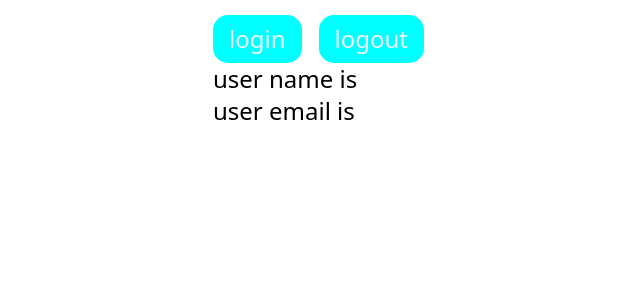
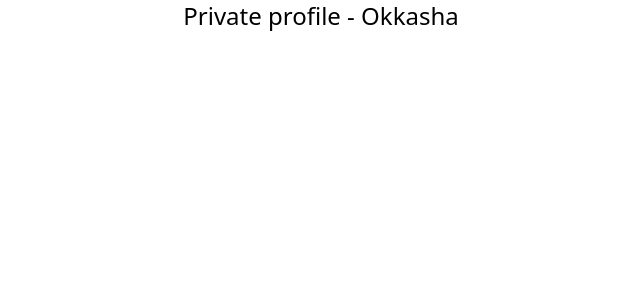
Before and after one commit to OkkashaAlly/react-typescript, a React (Vite) app: page / in a window 1280 px wide. Shown: the top 300 px of the page, without its empty margins (319-959 px from the left). Built offline with nearby package versions, Linux system fonts and the light colour scheme.

Commit message:
Component as prop

```diff
--- a/src/App.tsx
+++ b/src/App.tsx
@@ -11,6 +11,8 @@ import Counter from "./components/state/Counter";
 import { ThemeContextProvider } from "./components/context/ThemeContext";
 import Box from "./components/context/Box";
 import { UserContextProvider } from "./components/context/UserContext";
+import Profile from "./components/Auth/Profile";
+import Private from "./components/Auth/Private";
 
 function App() {
   const person = {
@@ -48,9 +50,10 @@ function App() {
       {/* <ThemeContextProvider>
         <Box/>
       </ThemeContextProvider> */}
-      <UserContextProvider>
+      {/* <UserContextProvider>
         <User />
-      </UserContextProvider>
+      </UserContextProvider> */}
+      <Profile isLoggedIn={true} component={Private} />
     </div>
   );
 }
--- /dev/null
+++ b/src/components/Auth/Login.tsx
@@ -0,0 +1,9 @@
+import React from 'react'
+
+const Login = () => {
+  return (
+    <div>please login to continue</div>
+  )
+}
+
+export default Login
--- /dev/null
+++ b/src/components/Auth/Private.tsx
@@ -0,0 +1,11 @@
+import React from "react";
+
+export type PrivateProps = {
+  name: string;
+};
+
+const Private = ({ name }: PrivateProps) => {
+  return <div>Private profile - {name}</div>;
+};
+
+export default Private;
--- /dev/null
+++ b/src/components/Auth/Profile.tsx
@@ -0,0 +1,17 @@
+import React from "react";
+import Login from "./Login";
+
+import { PrivateProps } from "./Private";
+
+type ProfileProps = {
+  isLoggedIn: boolean;
+  component: React.ComponentType<PrivateProps>;
+};
+
+const Profile = ({ isLoggedIn, component: Component }: ProfileProps) => {
+  if (isLoggedIn) return <Component name="Okkasha" />;
+
+  return <Login />;
+};
+
+export default Profile;
```
